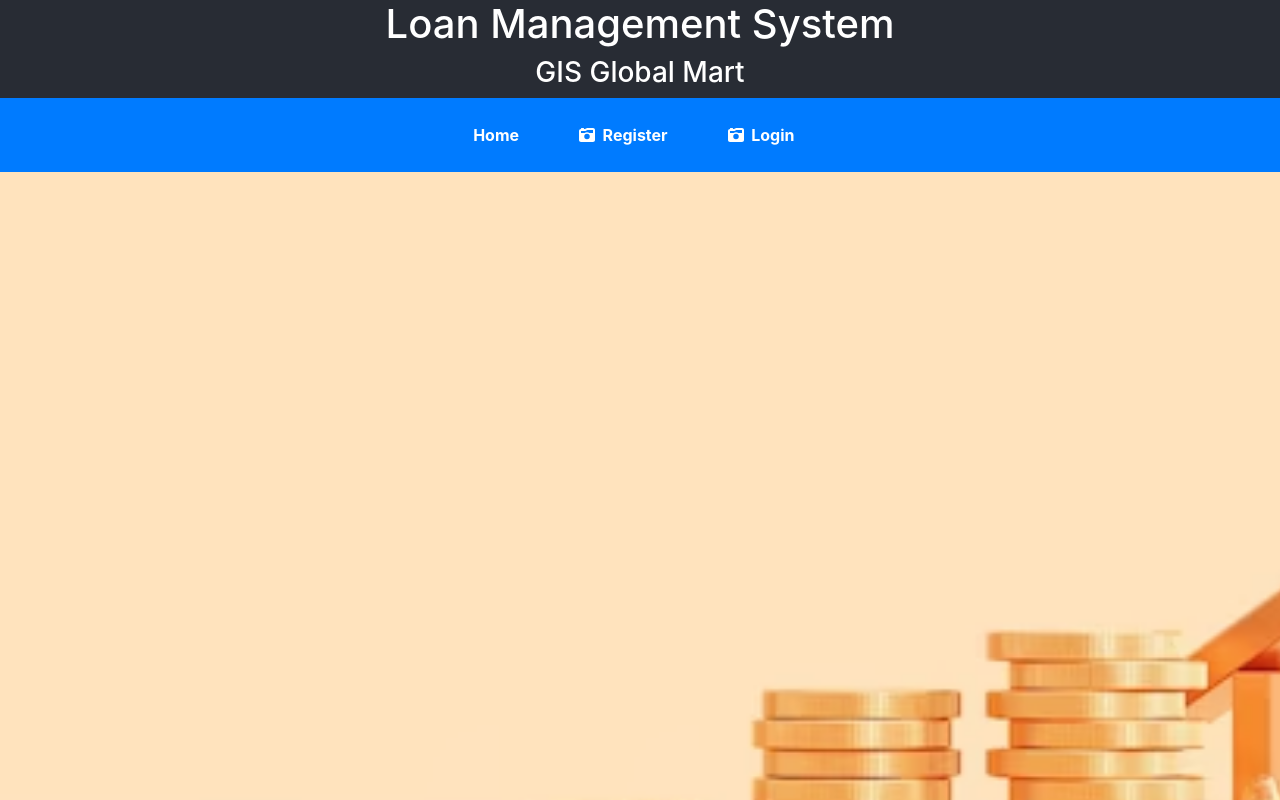
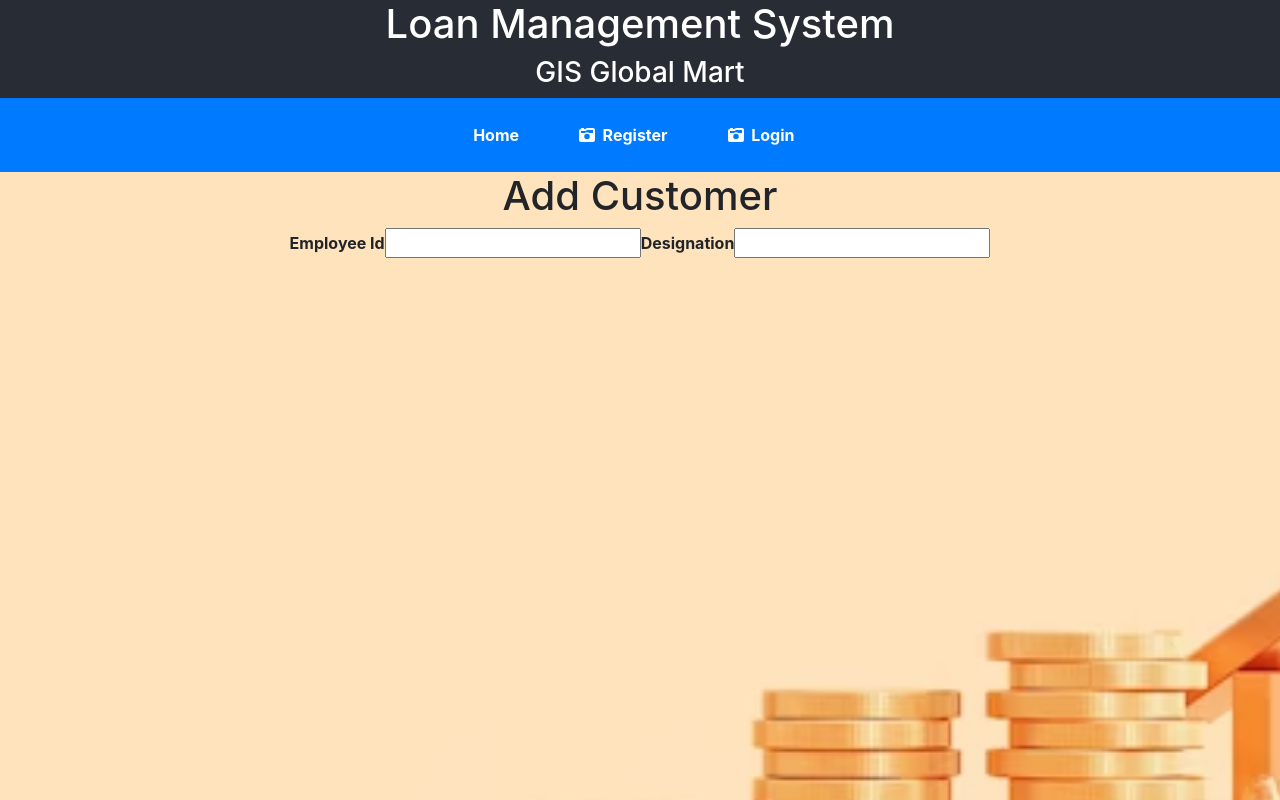
Before and after one commit to gaurav597/LoanManagementSystem, a React (Create React App) app in the folder client/: page /addCustomer in a window 1280 px wide. Shown: the top 800 px of the page. Built offline with nearby package versions, Linux system fonts and the light colour scheme.

Commit message:
Add customer

```diff
--- a/client/src/App.js
+++ b/client/src/App.js
@@ -6,6 +6,7 @@ import Login from './components/Login';
 import { library } from '@fortawesome/fontawesome-svg-core';
 import { faSign, faCameraRetro } from '@fortawesome/free-solid-svg-icons';
 import LoanDashboard from './components/LoanDashboard';
+import AddCustomer from './components/AddCustomer';
 library.add(faSign, faCameraRetro);
 /*
   React Router is a standard library for routing in React.
@@ -44,6 +45,7 @@ function App() {
               <Route path="/register" element={<Registration />} />
               <Route path="/login" element={<Login />} />
               <Route path="/dashboard" element={<LoanDashboard />} />
+              <Route path="/addCustomer" element={<AddCustomer/>} />
             </Routes>
           </Router>
 
--- /dev/null
+++ b/client/src/components/AddCustomer.js
@@ -0,0 +1,14 @@
+import React from 'react'
+
+export default function AddCustomer() {
+  return (
+    <div>
+        <h1>Add Customer</h1>
+        <label>Employee Id</label>
+        <input/>
+        <label>Designation</label>
+        <input/>
+
+    </div>
+  )
+}
```
